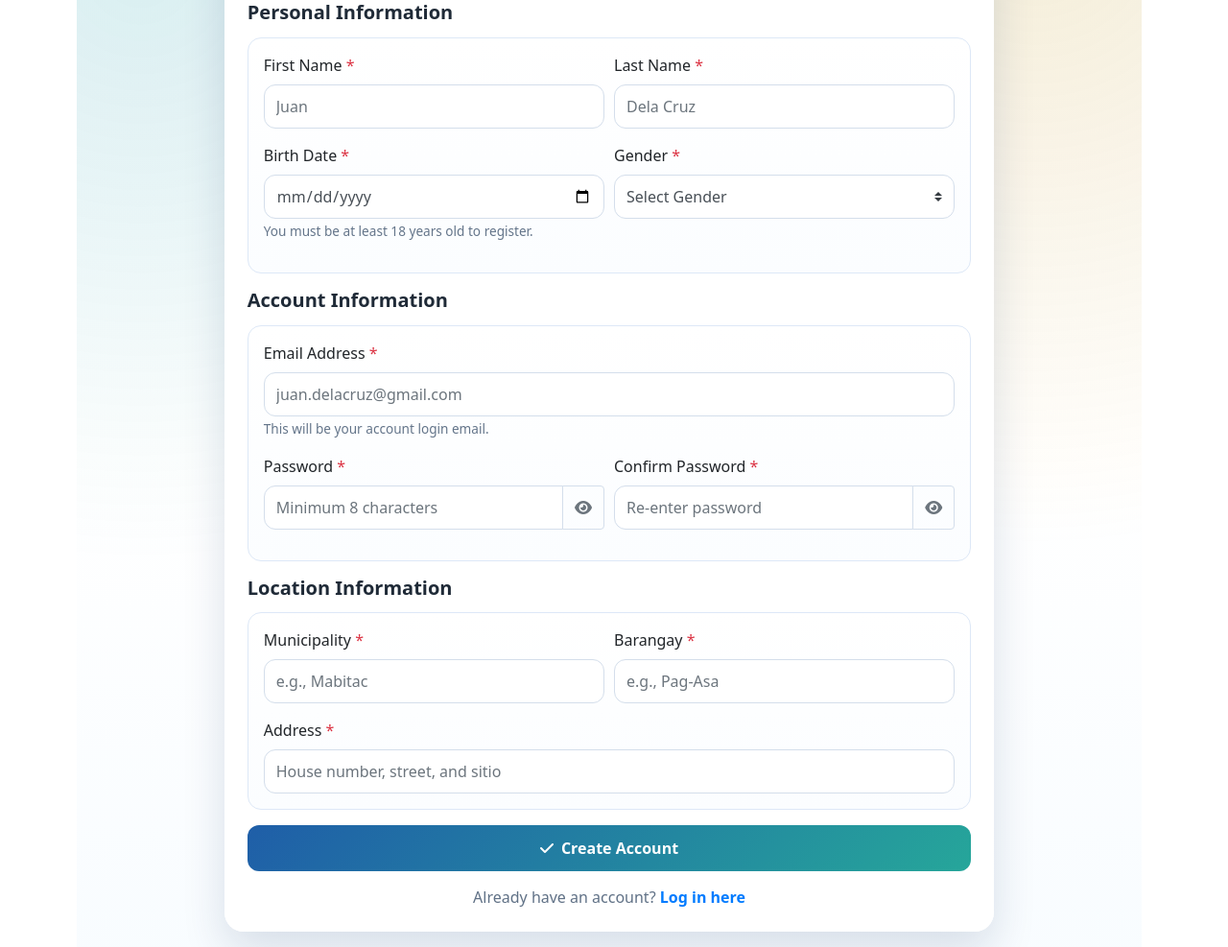
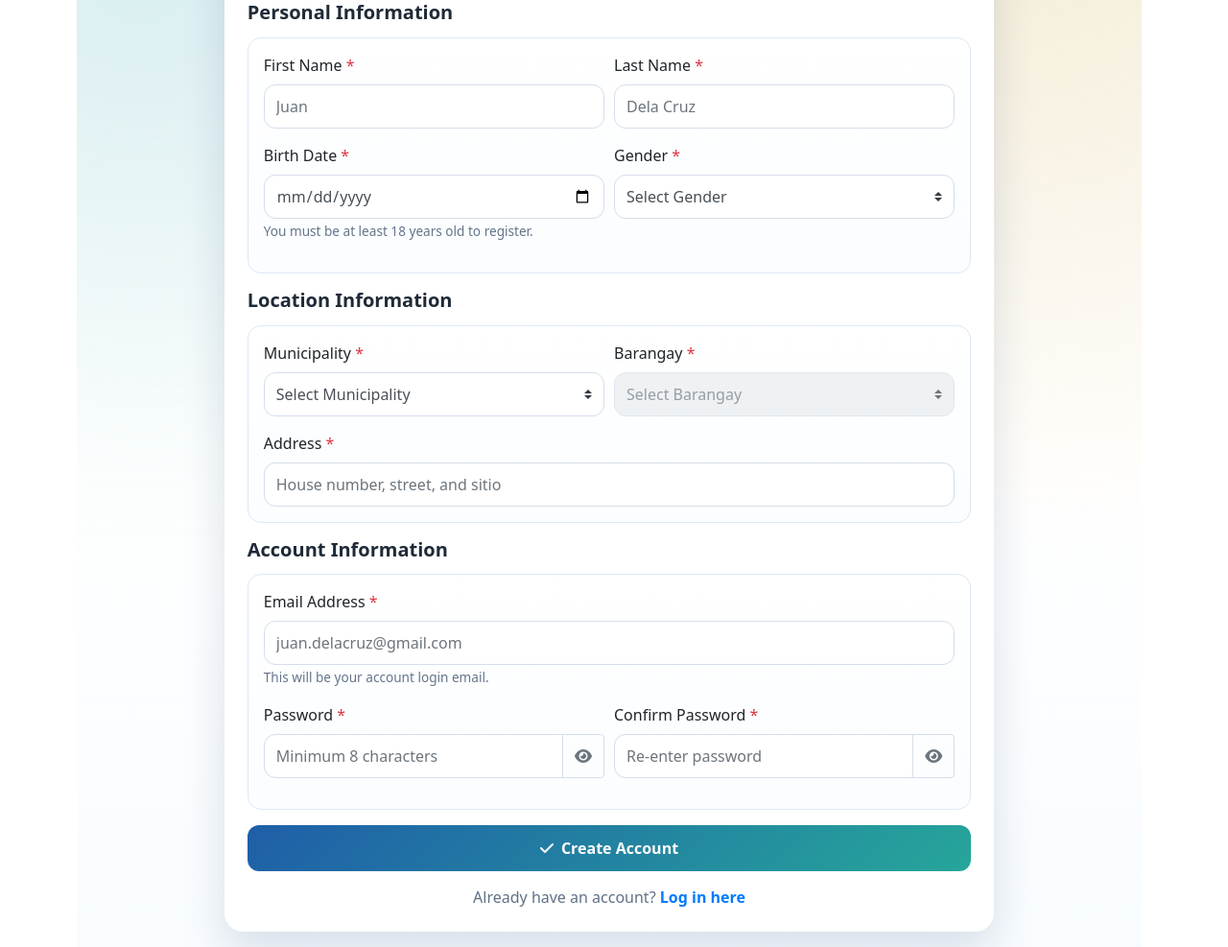
Before and after one commit to armanavi-lspu/AYUDA, a Flask app: page /sign-up in a window 1280 px wide. Shown: the part 253-1240 px from the top of the page at 96% size. Run offline with Flask 3, Linux system fonts and the light colour scheme; some libraries are stand-ins or nearby versions; some web fonts are replaced.

Commit message:
JUST BINGOPLUS MY LOCATION dropdown

```diff
--- a/app/auth/auth.py
+++ b/app/auth/auth.py
@@ -5,6 +5,12 @@ from .. import db
 from flask_login import login_user, login_required, logout_user, current_user
 from ..utils import redirect_user_by_role
 from ..user_activity_logger import log_login, log_logout
+from ..location_options import (
+    MUNICIPALITY_BARANGAYS,
+    get_municipalities,
+    is_valid_barangay,
+    is_valid_municipality,
+)
 from datetime import datetime, date
 from sqlalchemy import func
 from sqlalchemy.exc import IntegrityError
@@ -111,9 +117,13 @@ def sign_up():
         elif not gender:
             flash('Please select your gender.', category='error')
         elif not municipality:
-            flash('Please enter your municipality.', category='error')
+            flash('Please select your municipality.', category='error')
         elif not barangay:
-            flash('Please enter your barangay.', category='error')
+            flash('Please select your barangay.', category='error')
+        elif not is_valid_municipality(municipality):
+            flash('Please select a valid municipality from the dropdown list.', category='error')
+        elif not is_valid_barangay(municipality, barangay):
+            flash('Selected barangay does not belong to the chosen municipality.', category='error')
         elif not address:
             flash('Please enter your address.', category='error')
         elif password != confirmPassword:
@@ -130,7 +140,12 @@ def sign_up():
                 # Check if user is at least 18 years old
                 if age < 18:
                     flash('You must be at least 18 years old to register.', category='error')
-                    return render_template("auth/sign_up.html", user=current_user)
+                    return render_template(
+                        "auth/sign_up.html",
+                        user=current_user,
+                        municipalities=get_municipalities(),
+                        municipality_barangays=MUNICIPALITY_BARANGAYS
+                    )
 
                 # Create User account
                 new_user = User(
@@ -172,7 +187,12 @@ def sign_up():
                 db.session.rollback()
                 flash(f'An error occurred while creating your account: {str(e)}', category='error')
 
-    return render_template("auth/sign_up.html", user=current_user)
+    return render_template(
+        "auth/sign_up.html",
+        user=current_user,
+        municipalities=get_municipalities(),
+        municipality_barangays=MUNICIPALITY_BARANGAYS
+    )
 
 @auth_bp.route('/logout')
 @login_required
--- a/templates/auth/sign_up.html
+++ b/templates/auth/sign_up.html
@@ -190,6 +190,49 @@
                                 </div>
                             </div>
 
+                            <h5 class="section-title">Location Information</h5>
+                            <div class="section-panel">
+                                {% set selected_municipality = request.form.get('municipality', '') %}
+                                {% set selected_barangay = request.form.get('barangay', '') %}
+                                <div class="form-row">
+                                    <div class="form-group col-md-6">
+                                        <label for="municipality" class="required-field">Municipality</label>
+                                        <select class="custom-select" id="municipality" name="municipality" required>
+                                            <option value="">Select Municipality</option>
+                                            {% for municipality_option in municipalities %}
+                                            <option value="{{ municipality_option }}" {% if selected_municipality == municipality_option %}selected{% endif %}>{{ municipality_option }}</option>
+                                            {% endfor %}
+                                        </select>
+                                        <div class="invalid-feedback">Please select your municipality.</div>
+                                    </div>
+                                    <div class="form-group col-md-6">
+                                        <label for="barangay" class="required-field">Barangay</label>
+                                        <select class="custom-select" id="barangay" name="barangay" required>
+                                            <option value="">Select Barangay</option>
+                                            {% if selected_municipality and municipality_barangays.get(selected_municipality) %}
+                                                {% for barangay_option in municipality_barangays[selected_municipality] %}
+                                                <option value="{{ barangay_option }}" {% if selected_barangay == barangay_option %}selected{% endif %}>{{ barangay_option }}</option>
+                                                {% endfor %}
+                                            {% endif %}
+                                        </select>
+                                        <div class="invalid-feedback">Please select your barangay.</div>
+                                    </div>
+                                </div>
+                                <div class="form-group mb-0">
+                                    <label for="address" class="required-field">Address</label>
+                                    <input
+                                        type="text"
+                                        class="form-control"
+                                        id="address"
+                                        name="address"
+                                        value="{{ request.form.get('address', '') }}"
+                                        placeholder="House number, street, and sitio"
+                                        required
+                                    >
+                                    <div class="invalid-feedback">Please provide your address.</div>
+                                </div>
+                            </div>
+
                             <h5 class="section-title">Account Information</h5>
                             <div class="section-panel">
                                 <div class="form-group">
@@ -250,47 +293,7 @@
                                 </div>
                             </div>
 
-                            <h5 class="section-title">Location Information</h5>
-                            <div class="section-panel">
-                                <div class="form-row">
-                                    <div class="form-group col-md-6">
-                                        <label for="municipality" class="required-field">Municipality</label>
-                                        <input
-                                            type="text"
-                                            class="form-control"
-                                            id="municipality"
-                                            name="municipality"
-                                            placeholder="e.g., Mabitac"
-                                            required
-                                        >
-                                        <div class="invalid-feedback">Please provide your municipality.</div>
-                                    </div>
-                                    <div class="form-group col-md-6">
-                                        <label for="barangay" class="required-field">Barangay</label>
-                                        <input
-                                            type="text"
-                                            class="form-control"
-                                            id="barangay"
-                                            name="barangay"
-                                            placeholder="e.g., Pag-Asa"
-                                            required
-                                        >
-                                        <div class="invalid-feedback">Please provide your barangay.</div>
-                                    </div>
-                                </div>
-                                <div class="form-group mb-0">
-                                    <label for="address" class="required-field">Address</label>
-                                    <input
-                                        type="text"
-                                        class="form-control"
-                                        id="address"
-                                        name="address"
-                                        placeholder="House number, street, and sitio"
-                                        required
-                                    >
-                                    <div class="invalid-feedback">Please provide your address.</div>
-                                </div>
-                            </div>
+
 
                             <button type="submit" class="btn btn-create btn-block mt-2">
                                 <i class="fas fa-check mr-2"></i>Create Account
@@ -318,6 +321,7 @@ document.addEventListener('DOMContentLoaded', function() {
     const municipalityInput = document.getElementById('municipality');
     const barangayInput = document.getElementById('barangay');
     const addressInput = document.getElementById('address');
+    const municipalityBarangays = JSON.parse('{{ municipality_barangays | tojson | safe }}');
 
     function setupToggle(buttonId, inputId, iconId) {
         const button = document.getElementById(buttonId);
@@ -374,6 +378,26 @@ document.addEventListener('DOMContentLoaded', function() {
         return true;
     }
 
+    function renderBarangays(municipality, selectedBarangay) {
+        barangayInput.innerHTML = '';
+        barangayInput.append(new Option('Select Barangay', ''));
+
+        if (!municipality || !municipalityBarangays[municipality]) {
+            barangayInput.disabled = true;
+            return;
+        }
+
+        municipalityBarangays[municipality].forEach(function(barangayName) {
+            const option = new Option(barangayName, barangayName);
+            if (selectedBarangay && selectedBarangay === barangayName) {
+                option.selected = true;
+            }
+            barangayInput.append(option);
+        });
+
+        barangayInput.disabled = false;
+    }
+
     setupToggle('togglePassword', 'password', 'passwordIcon');
     setupToggle('toggleConfirmPassword', 'confirmPassword', 'confirmPasswordIcon');
 
@@ -384,11 +408,15 @@ document.addEventListener('DOMContentLoaded', function() {
         emailInput.value = emailInput.value.trim().toLowerCase();
     });
 
+    renderBarangays(municipalityInput.value, barangayInput.value);
+
+    municipalityInput.addEventListener('change', function() {
+        renderBarangays(municipalityInput.value, '');
+    });
+
     form.addEventListener('submit', function(e) {
         e.preventDefault();
         emailInput.value = emailInput.value.trim().toLowerCase();
-        municipalityInput.value = municipalityInput.value.trim();
-        barangayInput.value = barangayInput.value.trim();
         addressInput.value = addressInput.value.trim();
 
         const isAgeValid = validateAge();
```
